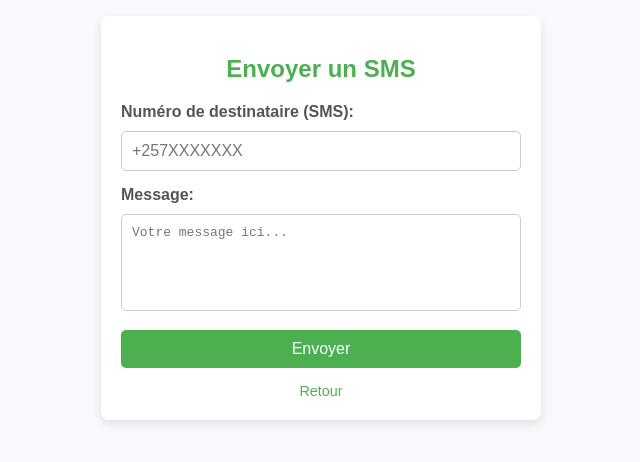
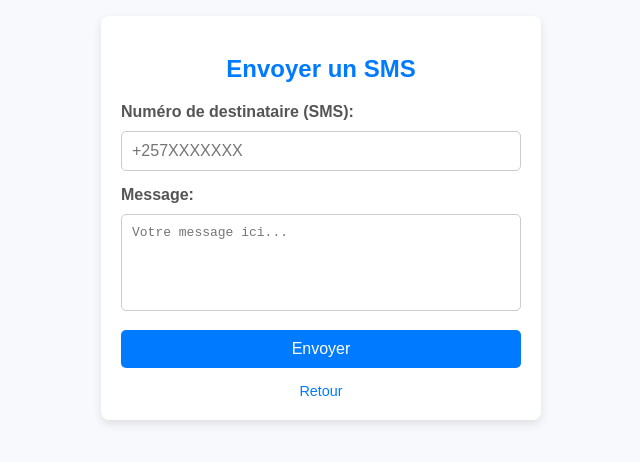
Before and after one commit to Ange804/exetat, a plain HTML site: page sms.html in a window 1280 px wide. Shown: the part 182-644 px from the top of the page, without its empty margins (319-959 px from the left). Drawn offline with Linux system fonts and the light colour scheme.

Commit message:
Update sms.css

```diff
--- a/sms.css
+++ b/sms.css
@@ -22,7 +22,7 @@ body {
 }
 
 h2 {
-    color: #4caf50;
+    color: #007BFF;
     font-size: 1.5em;
     margin-bottom: 20px;
 }
@@ -55,7 +55,7 @@ textarea {
 }
 
 button {
-    background-color: #4caf50;
+    background-color: #007BFF;
     color: white;
     border: none;
     border-radius: 5px;
@@ -67,11 +67,11 @@ button {
 }
 
 button:hover {
-    background-color: #45a049;
+    background-color: #1024fa;
 }
 
 a {
-    color: #4caf50;
+    color: #007BFF;
     text-decoration: none;
     font-size: 0.9em;
     display: inline-block;
@@ -100,7 +100,7 @@ a:hover {
 
 #response.success {
     background-color: #d4edda;
-    color: #155724;
+    color: #0552a4;
     border: 1px solid #c3e6cb;
 }
 
```
